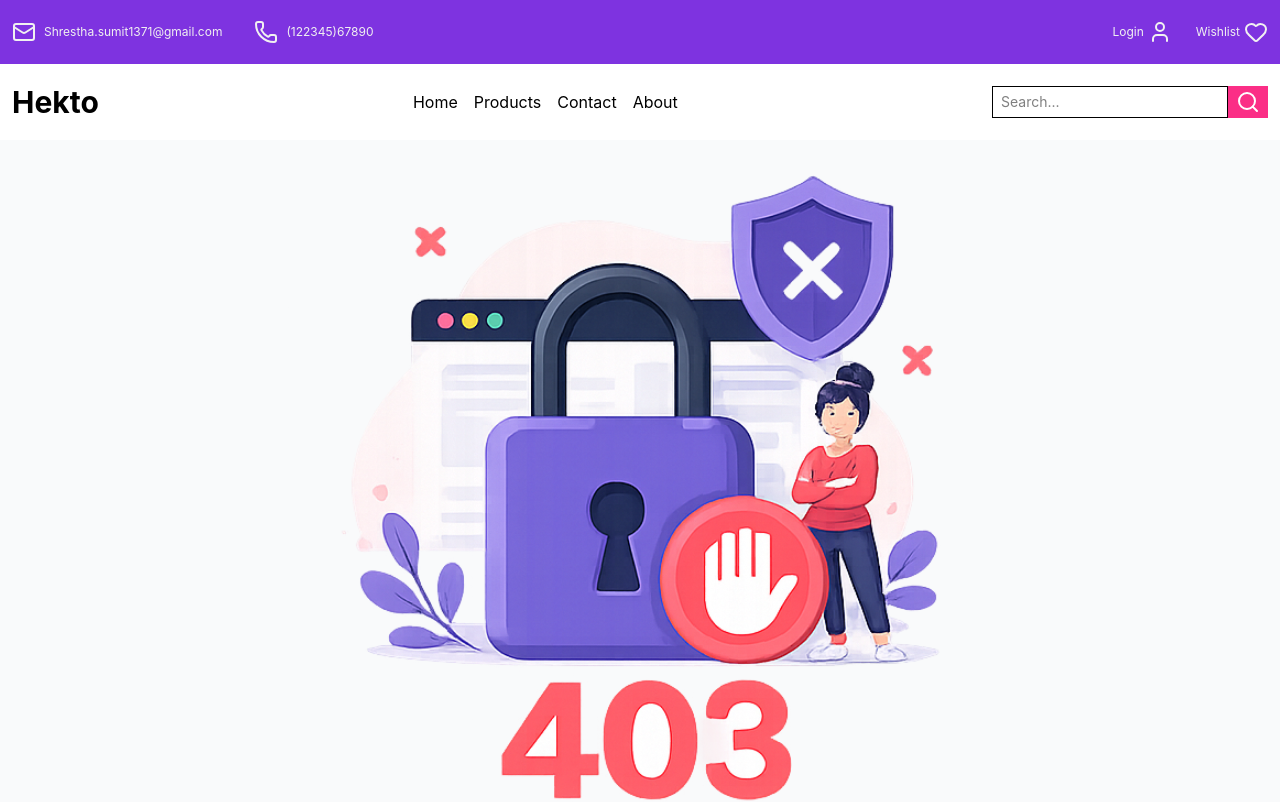
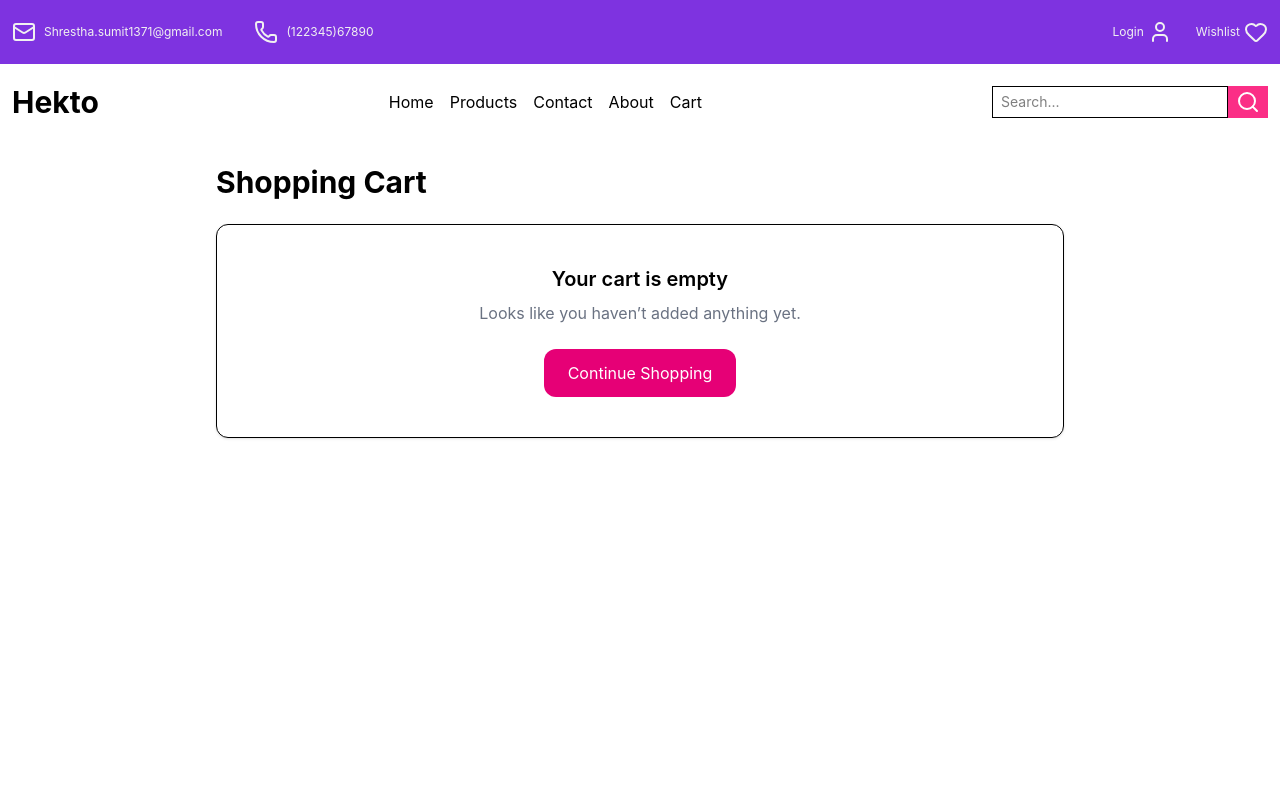
Before and after one commit to ItsGhost01/Ecommerce-Project, a React (Vite) app in the folder Frontend/: page /Cart in a window 1280 px wide. Shown: the top 802 px of the page. Built offline with nearby package versions, Linux system fonts and the light colour scheme.

Commit message:
Added Cart button and page

```diff
--- a/Frontend/src/App.tsx
+++ b/Frontend/src/App.tsx
@@ -19,6 +19,7 @@ import AdminRootLayout from "./components/layout/admin/AdminRootLayout";
 import Dashboard from "./pages/admin/Dashboard";
 import type { RootState } from "@reduxjs/toolkit/query";
 import Contact from "./pages/Contact";
+import Cart from "./pages/Cart";
 
 function App() {
   const reduxUser = useSelector(
@@ -86,6 +87,8 @@ function App() {
         { path: "/products", Component: Products },
         { path: "/Contact", Component: Contact },
          { path: "/About", Component: About },
+          { path: "/Cart", Component: Cart},
+
         {
           path: "",
           Component: ProtectedRoute,
--- a/Frontend/src/components/layout/Header.tsx
+++ b/Frontend/src/components/layout/Header.tsx
@@ -91,7 +91,10 @@ export default function Header() {
             </div>
 
             {reduxUser && (
-              <ShoppingCart />
+
+<button className="px-2 py-2 cursor-pointer hover:scale-95 active:scale-95 transition" onClick={() => navigate("/cart")}>
+  <ShoppingCart />
+</button>
             )}
 
           </div>
@@ -135,13 +138,16 @@ export default function Header() {
              <Link className="hover:text-[#FB2E86]" to="/About">
               About
             </Link>
+              <Link className="hover:text-[#FB2E86]" to="/Cart">
+              Cart
+            </Link>
           </div>
 
           <div className="flex items-center gap-3">
             <form
-            defaultValue={searchParams.get("q") || ""}
             onSubmit= {handleSubmit}className="flex">
               <input
+              defaultValue={searchParams.get("q") || ""}
                 type="text"
                 placeholder="Search..."
                 name="searchText"
--- a/Frontend/src/pages/Cart.tsx
+++ b/Frontend/src/pages/Cart.tsx
@@ -1,6 +1,20 @@
-
 export default function Cart() {
   return (
-    <div>Cart</div>
-  )
+    <div className="max-w-4xl mx-auto p-6">
+      {/* Heading */}
+      <h1 className="text-3xl font-bold mb-6">Shopping Cart</h1>
+
+      {/* Empty state box */}
+      <div className="border rounded-xl p-10 text-center shadow-sm">
+        <h2 className="text-xl font-semibold mb-2">Your cart is empty</h2>
+        <p className="text-gray-500 mb-6">
+          Looks like you haven’t added anything yet.
+        </p>
+
+        <button className="px-6 py-3 bg-pink-600 hover:bg-pink-700 text-white rounded-xl transition">
+          Continue Shopping
+        </button>
+      </div>
+    </div>
+  );
 }
--- a/Frontend/src/pages/Contact.tsx
+++ b/Frontend/src/pages/Contact.tsx
@@ -153,7 +153,7 @@ export default function Contact() {
 
 
                 <textarea
-                  rows="7"
+                  // rows="7"
                   placeholder="Type Your Message*"
                   className="w-full border border-gray-300 px-4 py-4 rounded outline-none resize-none focus:border-[#7e33e0]"
                 ></textarea>
--- a/Frontend/src/pages/products/Products.tsx
+++ b/Frontend/src/pages/products/Products.tsx
@@ -1,7 +1,11 @@
 import axios from "axios";
 import { useEffect, useState } from "react";
-import { Plus } from "lucide-react";
+import { Plus, ShoppingCart } from "lucide-react";
 import { Link,  useSearchParams } from "react-router";
+
+import type { RootState } from "../../redux/store";
+import { useSelector } from "react-redux";
+import { toast } from "react-toastify";
 
 
 
@@ -57,7 +61,23 @@ interface ProductCardProps {
 }
 
 function ProductCard({ product }: ProductCardProps) {
+    const reduxUser = useSelector(
+    (globalstore: RootState) => globalstore.user.value,
+  );
+
+  const addToCart = () => {
+    if (!reduxUser) {
+      toast.error("Login Required");
+      return;
+    } // Login required to add to cart
+
+  };
+
   return (
+
+
+
+
     <div className="flex bg-white border border-gray-100 rounded-sm overflow-hidden hover:shadow-lg transition duration-300">
       <div
         className="shrink-0 overflow-hidden bg-gray-50"
@@ -81,7 +101,7 @@ function ProductCard({ product }: ProductCardProps) {
           {product.title}
         </h2>
 
-        <div className="flex items-center gap-2 mb-3">
+        <div className="flex items-center gap-2 mb-3 ">
           {product.oldPrice && (
             <span className="text-xs text-gray-400 line-through">
               ${product.oldPrice}
@@ -98,12 +118,17 @@ function ProductCard({ product }: ProductCardProps) {
           >
             {product.rating}
           </span>
+            <button onClick={addToCart}
+            type="button"
+            className="flex items-center gap-2 bg-pink-600 hover:bg-purple-600 text-white px-4 py-3 rounded-2xl">Add to Cart <ShoppingCart/></button>
         </div>
 
         <p className="text-xs text-gray-400 leading-relaxed max-w-lg">
           {product.description}
         </p>
+
       </div>
+
     </div>
   );
 }
@@ -123,7 +148,8 @@ export default function Products() {
     // limit: 10,
     // sort: "latest", // can be used be it is not URL related
 
-    // limit: searchParams.get("limit") || 10,
+    limit: searchParams.get("limit") || 10,
+    sort: searchParams.get("sort") || "latest",
     categoryIds: [],
   });
 
@@ -131,7 +157,7 @@ export default function Products() {
 
     const searchText = searchParams.get("q") || "" ;
     const limit = searchParams.get("limit") || 10 ;
-    const sort = searchParams.get("sort") || "";
+    const sort = searchParams.get("sort") || "latest";
 
     const fetchInitialData = async () => {
       try {
@@ -186,8 +212,6 @@ const changePerPage = (e) => {
   setFilters(prev => {
     return {...prev, limit: e.target.value }
   })
-
-
    setSearchParams((prev) => {
       const newParams = new URLSearchParams(prev);
       newParams.set("limit", e.target.value);
@@ -197,6 +221,10 @@ const changePerPage = (e) => {
 
 const changeSort = (e) => {
 
+  setFilters(prev => {
+    return {...prev, limit: e.target.value }
+  })
+
    setSearchParams((prev) => {
       const newParams = new URLSearchParams(prev);
       newParams.set("sort", e.target.value);
@@ -204,6 +232,9 @@ const changeSort = (e) => {
     });
 }
 
+    const reduxUser = useSelector(
+    (globalstore: RootState) => globalstore.user.value,
+  );
 
   return (
     <div className="min-h-screen container mx-auto">
@@ -225,11 +256,13 @@ const changeSort = (e) => {
       </div>
 
       {/* Add Product Button */}
-      <Link to="/seller/product/add">
-        <button className="flex items-center gap-2 bg-pink-600 hover:bg-purple-600 text-white px-4 py-3 rounded-xl mt-4 transition">
-          Product <Plus size={18} />
-        </button>
-      </Link>
+   {reduxUser?.isSeller && (
+  <Link to="/seller/product/add">
+    <button className="flex items-center gap-2 bg-pink-600 hover:bg-purple-600 text-white px-4 py-3 rounded-xl mt-4 transition">
+      Product <Plus size={18} />
+    </button>
+  </Link>
+)}
 
       <div className="flex gap-10 px-5 py-8">
         {/* Sidebar */}
@@ -307,12 +340,14 @@ const changeSort = (e) => {
               <select
 
               onChange = {changeSort}
+
                 // onChange={(e) =>
                 //   setFilters({
                 //     ...filters,
                 //     sort: e.target.value,
                 //   })
                 // }
+                   value={filters.sort}
                 className="text-xs border border-gray-200 px-2 py-1 rounded-sm"
               >
                 <option value="latest">Newest</option>
```
